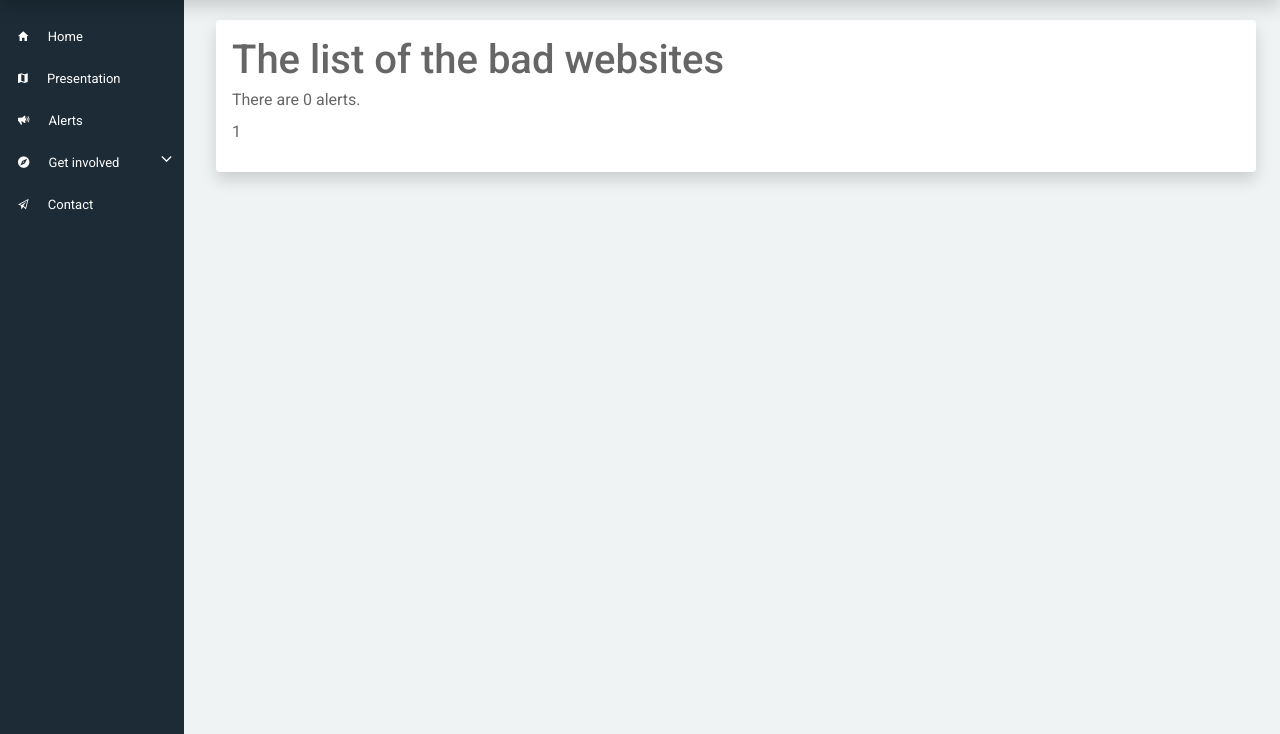
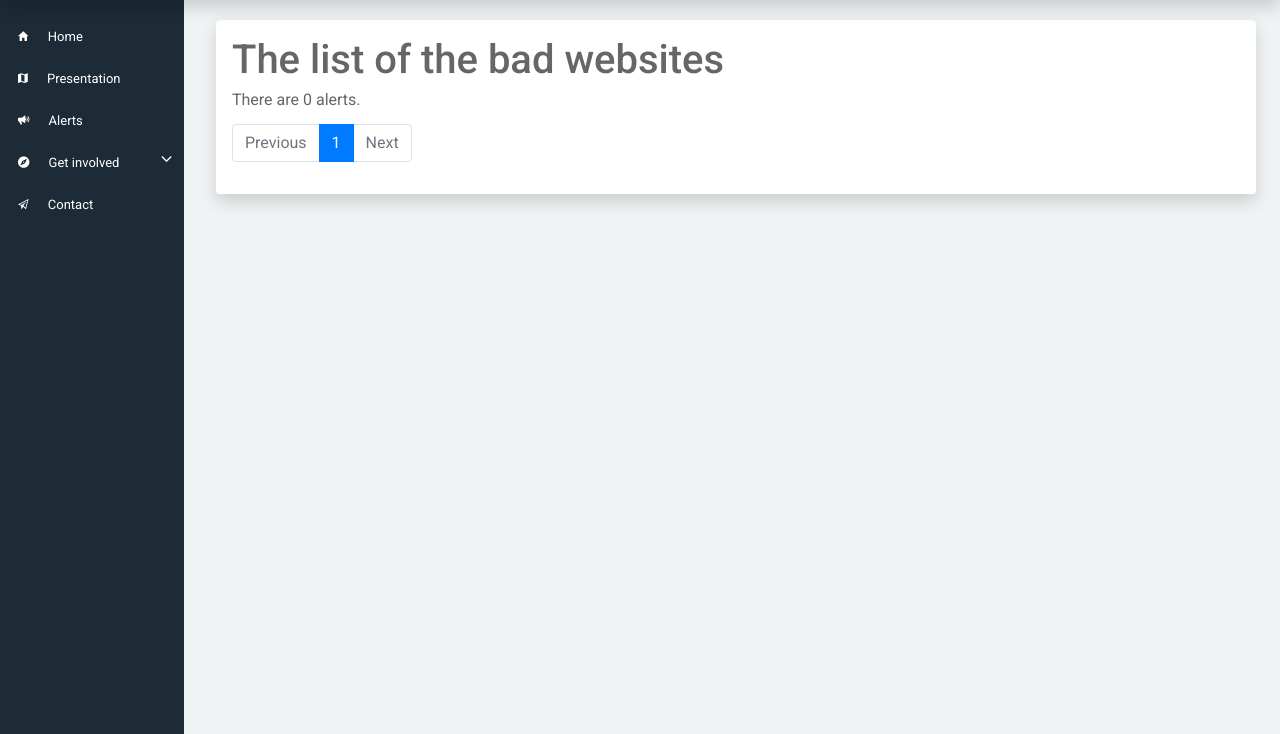
Before and after one commit to ethanlarrar/citoyen-veilleur, a Django app: page /en/list_website_alert/ in a window 1280 px wide. Shown: the part 66-800 px from the top of the page. Run offline with Django 3.2, Linux system fonts and the light colour scheme; the visitor is signed in with stand-in values (Sample User, id 1); data that the repository does not hold is empty; some libraries are stand-ins or nearby versions.

Commit message:
extern pagination system

```diff
--- a/mysite/settings.py
+++ b/mysite/settings.py
@@ -39,6 +39,7 @@ INSTALLED_APPS = [
     'django.contrib.staticfiles',
     'sitereview.apps.SitereviewConfig',
     'django_registration',
+    'mathfilters',
 ]
 
 MIDDLEWARE = [
--- a/sitereview/templates/sitereview/base.html
+++ b/sitereview/templates/sitereview/base.html
@@ -115,14 +115,16 @@
                                                 Report websites
                                             </a>
                                         </li>
+					{% if perms.sitereview.can_verify %}
                                         <li class="nav-item">
                                             <a class="nav-link" href="{% url 'sitereview:list_website_alert' %}">
                                                 All alerts
                                             </a>
                                         </li>
+					{% endif %}
                                         {% if perms.sitereview.can_verify %}
                                         <li class="nav-item">
-                                            <a class="nav-link" href="{% url 'sitereview:validate_list_website_alert'%}">
+                                            <a class="nav-link" href="{% url 'sitereview:validate_list_website_alert' %}">
                                                 Moderate
                                             </a>
                                         </li>
--- a/sitereview/templates/sitereview/list_website_alert.html
+++ b/sitereview/templates/sitereview/list_website_alert.html
@@ -7,7 +7,7 @@
 {% block content %}
 <h1>The list of the bad websites</h1>
 <p>
-    {% blocktrans trimmed count nb_alerts=nb_alerts %}
+    {% blocktrans trimmed count nb_alerts=page.paginator.count %}
     There is {{nb_alerts}} alert.
     {% plural %}
     There are {{nb_alerts}} alerts.
@@ -18,34 +18,7 @@
     <a href="{% url 'sitereview:display_website_alert' site.id %}">{{site.title}}</a><br>
     {% endfor %}
 </p>
-<p>
 
-    {% if page.has_previous %}
+{% include "sitereview/pagination.html" with page=page view_name="sitereview:list_website_alert" %}
 
-    {% if page.previous_page_number != 1 %}
-    <a href="{% url 'sitereview:list_website_alert' 1 %}">1</a>
-    {% if page.previous_page_number > 2 %}
-    ...
-    {% endif %}
-    {% endif %}
-
-    <a href="{% url 'sitereview:list_website_alert' page.previous_page_number %}">{{page.previous_page_number}}</a>
-    {% endif %}
-
-    {{page.number}}
-
-    {% if page.has_next %}
-    <a href="{% url 'sitereview:list_website_alert' page.next_page_number %}">{{page.next_page_number}}</a>
-
-    {% if page.next_page_number != toutes_les_pages %}
-
-    {% if page.next_page_number != toutes_les_pages|add:"-1" %}
-    ...
-    {% endif %}
-    <a href="{% url 'sitereview:list_website_alert' toutes_les_pages %}">{{toutes_les_pages}}</a>
-    {% endif %}
-
-    {% endif %}
-
-</p>
 {% endblock %}
--- /dev/null
+++ b/sitereview/templates/sitereview/pagination.html
@@ -0,0 +1,36 @@
+{% load mathfilters %}
+
+<nav aria-label="...">
+  <ul class="pagination">
+
+    <li class="page-item {% if not page.has_previous %} disabled {% endif %}">
+      <a class="page-link" href="{% if page.has_previous %} {% url view_name page.previous_page_number %} {% endif %}" tabindex="-1" aria-disabled="true">Previous</a>
+    </li>
+
+    {% if page.number > 2 %}
+    <li class="page-item"><a class="page-link" href="{% url view_name 1 %}">1</a></li>
+    {% if page.number > 3 %}<li class="page-item disabled"><a class="page-link" href="#" aria-disabled="true">...</a></li>{% endif %}
+    {% endif %}
+
+    {% if page.has_previous %}
+    <li class="page-item"><a class="page-link" href="{% url view_name page.previous_page_number %}">{{ page.previous_page_number }}</a></li>
+    {% endif %}
+
+    <li class="page-item active" aria-current="page">
+      <a class="page-link" href="{% url view_name page.number %}">{{ page.number }} <span class="sr-only">(current)</span></a>
+    </li>
+
+    {% if page.has_next %}
+    <li class="page-item"><a class="page-link" href="{% url view_name page.next_page_number %}">{{ page.next_page_number }}</a></li>
+    {% endif %}
+
+    {% if page.next_page_number != page.paginator.num_pages %}
+    {% if page.paginator.num_pages|sub:page.number > 2 %}<li class="page-item disabled"><a class="page-link" href="#" aria-disabled="true">...</a></li>{% endif %}
+    <li class="page-item"><a class="page-link" href="{% url view_name page.paginator.num_pages %}">{{ page.paginator.num_pages }}</a></li>
+    {% endif %}
+
+    <li class="page-item  {% if not page.has_next %} disabled {% endif %} ">
+      <a class="page-link" href="{% if page.has_next %}{% url view_name page.next_page_number %}{% endif %}">Next</a>
+    </li>
+  </ul>
+</nav>
--- a/sitereview/templates/sitereview/validate_list_website_alert.html
+++ b/sitereview/templates/sitereview/validate_list_website_alert.html
@@ -12,6 +12,9 @@
     <a href="{% url 'sitereview:display_website_alert' site.id %}">{{site.title}}</a><br>
     {% endfor %}
 </p>
+
+{% include "sitereview/pagination.html" with page=page view_name="sitereview:validate_list_website_alert" %}
+
 {% else %}
 You have not the requested permissions to validate websites.
 {% endif %}
--- a/sitereview/urls.py
+++ b/sitereview/urls.py
@@ -13,6 +13,7 @@ urlpatterns = [
     path('list_website_alert/<int:page>/',views.list_website_alert, name='list_website_alert'),
     path('create_website_alert/',views.create_website_alert, name='create_website_alert'),
     path('validate_list_website_alert/',views.validate_list_website_alert, name='validate_list_website_alert'),
+    path('validate_list_website_alert/<int:page>/',views.validate_list_website_alert, name='validate_list_website_alert'),
     path('list_verified_website_alert/',views.list_verified_website_alert, name='list_verified_website_alert'),
     path('website_exists/<path:url_b64>',views.website_exists, name='website_exists'),
     path('already_voted/', TemplateView.as_view(template_name="sitereview/already_voted.html"),name='already_voted' ),
--- a/sitereview/views.py
+++ b/sitereview/views.py
@@ -11,14 +11,12 @@ import base64
 from django.utils.translation import gettext as _, ngettext
 
 ## TODO:
-# 1) afficher seulement les sites validés
 # 2) afficher via un système de pagination
-#    - "externaliser" en le mettant ce dans un fichier exprès fpagination.html, via include https://docs.djangoproject.com/fr/2.1/ref/templates/builtins/#include
+#    - "externaliser" en le mettant ce dans un fichier exprèsf pagination.html, via include https://docs.djangoproject.com/fr/2.1/ref/templates/builtins/#include
 # 3) créer une page qui valide un site
 # 4) ajouter une verification pour seuls les personnes dans le groupe validateurs puisse valider le site https://docs.djangoproject.com/fr/2.1/topics/auth/default/.
 # 5) Afficher les boutons pour changer de page.
 # 6) Vérifier que l'utilisateur a les bons droits via les permissions pour valider un site + cacher l'onglet dans la liste pour les autres utilisateurs
-# 7) Utilistaeurs ayant déjà voté met à jour le vote au lieu de renvoyer une erreur
 
 # Cre=te your views here.
 def index(request):
@@ -89,11 +87,12 @@ def display_website_alert(request,website_alert_id):
 
     return render(request, 'sitereview/display_website_alert.html', context)
 
+@login_required
+@permission_required('sitereview.can_verify', raise_exception=True)
 def list_website_alert(request, page=1):
     sites = Website_alert.objects.all().order_by('-date')
-    nb_alerts = sites.count()
     p = Paginator(sites, 3)
-    context = {"sites":p.page(page).object_list, "page":p.page(page),"toutes_les_pages":p.num_pages, "nb_alerts":nb_alerts}
+    context = {"sites":p.page(page).object_list, "page":p.page(page)}
     context.update({'tab':'all_alerts'})
     return render(request, 'sitereview/list_website_alert.html/', context)
 
@@ -131,9 +130,10 @@ def create_website_alert(request):
 
 @login_required
 @permission_required('sitereview.can_verify', raise_exception=True)
-def validate_list_website_alert(request):
+def validate_list_website_alert(request, page=1):
     sites = Website_alert.objects.filter(verify = False)
-    context = {"sites":sites, 'user': request.user}
+    p = Paginator(sites, 3)
+    context = {'user': request.user, "sites":p.page(page).object_list, "page":p.page(page)}
     context.update({'tab':'validate_list'})
     return render(request, 'sitereview/validate_list_website_alert.html', context)
 
```
